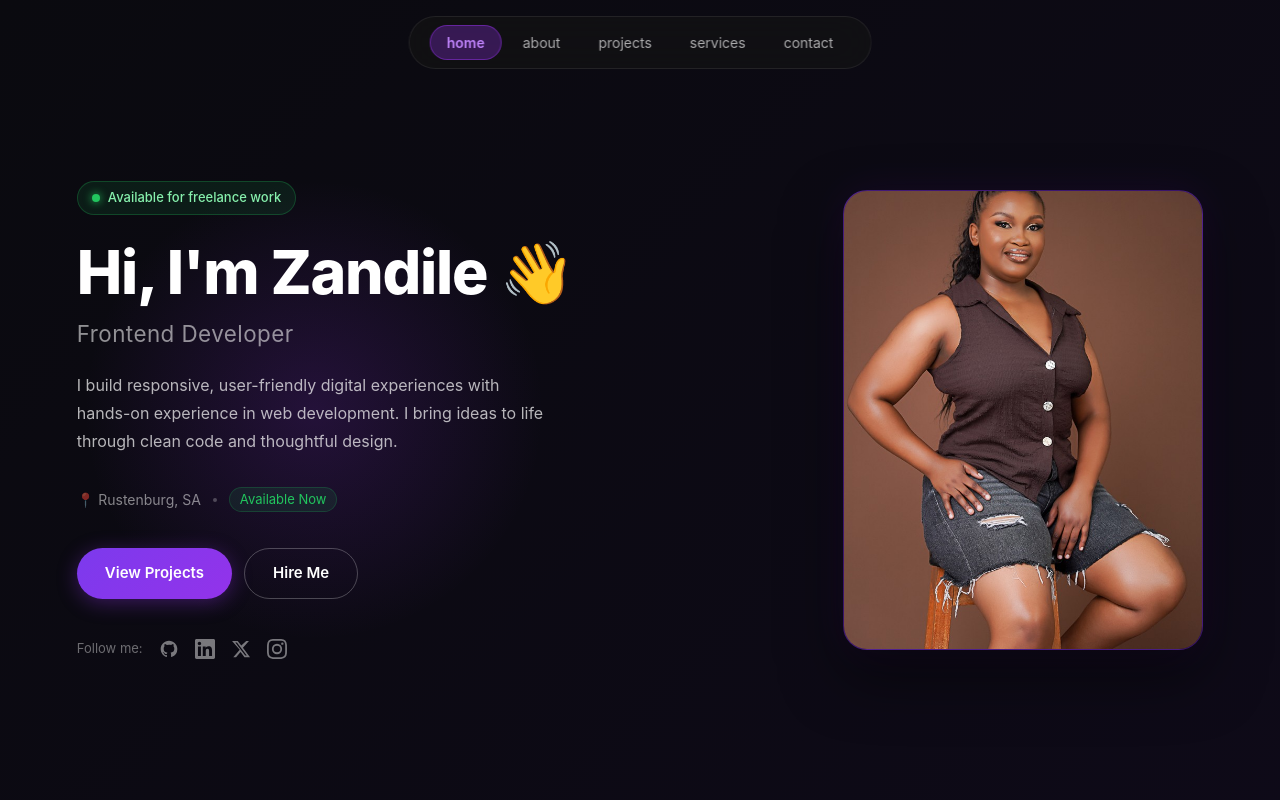
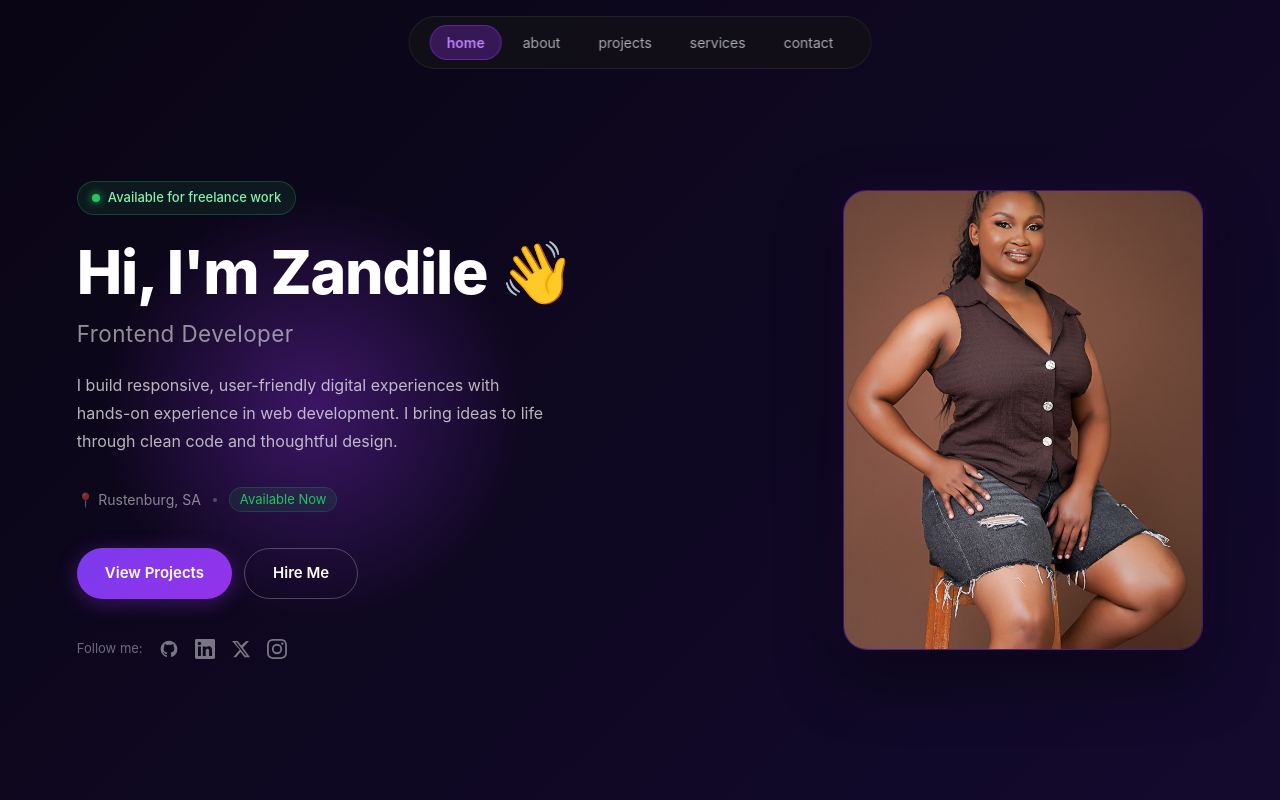
Before and after one commit to zandilekheswa5-sudo/zandile-portfolio, a React (Create React App) app: page / in a window 1280 px wide. Shown: the top 800 px of the page. Built offline with nearby package versions, Linux system fonts and the light colour scheme.

Commit message:
add purple background glow

```diff
--- a/src/App.js
+++ b/src/App.js
@@ -110,7 +110,7 @@ function Home() {
           width: 500,
           height: 500,
           borderRadius: "50%",
-          background: "radial-gradient(circle, rgba(147,51,234,0.18) 0%, transparent 65%)",
+          background: "radial-gradient(circle, rgba(147,51,234,0.35) 0%, transparent 60%)",
           pointerEvents: "none",
         }}
       />
@@ -1064,7 +1064,7 @@ export default function App() {
   return (
     <div
       style={{
-        background: "linear-gradient(135deg, #0a0a0f 0%, #0f0a1a 50%, #0a0a0f 100%)",
+        background: "linear-gradient(135deg, #0a0514 0%, #130a2e 40%, #0d0520 70%, #0a0514 100%)",
         minHeight: "100vh",
         color: "#fff",
         fontFamily: "'Inter', -apple-system, BlinkMacSystemFont, sans-serif",
```
